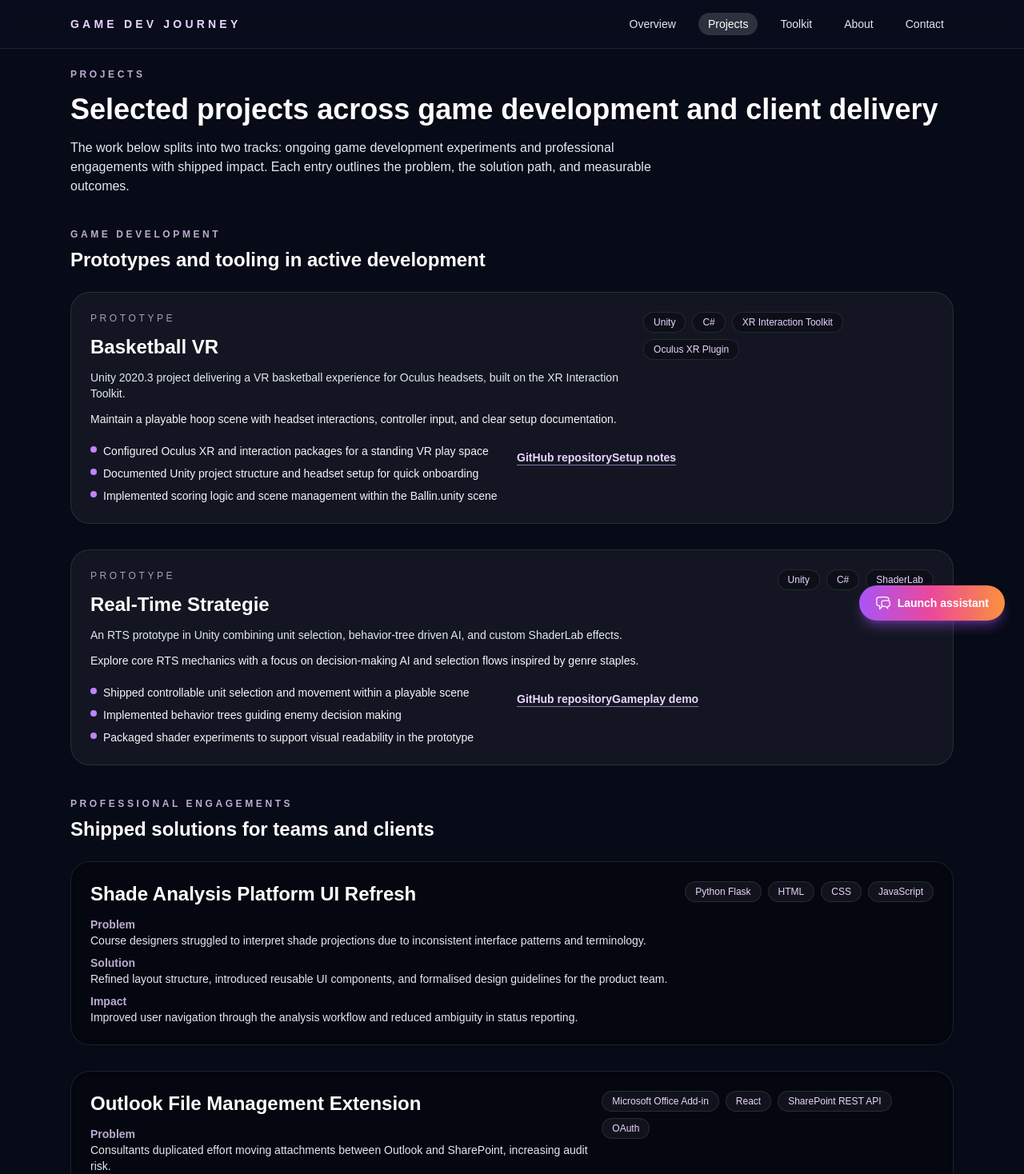
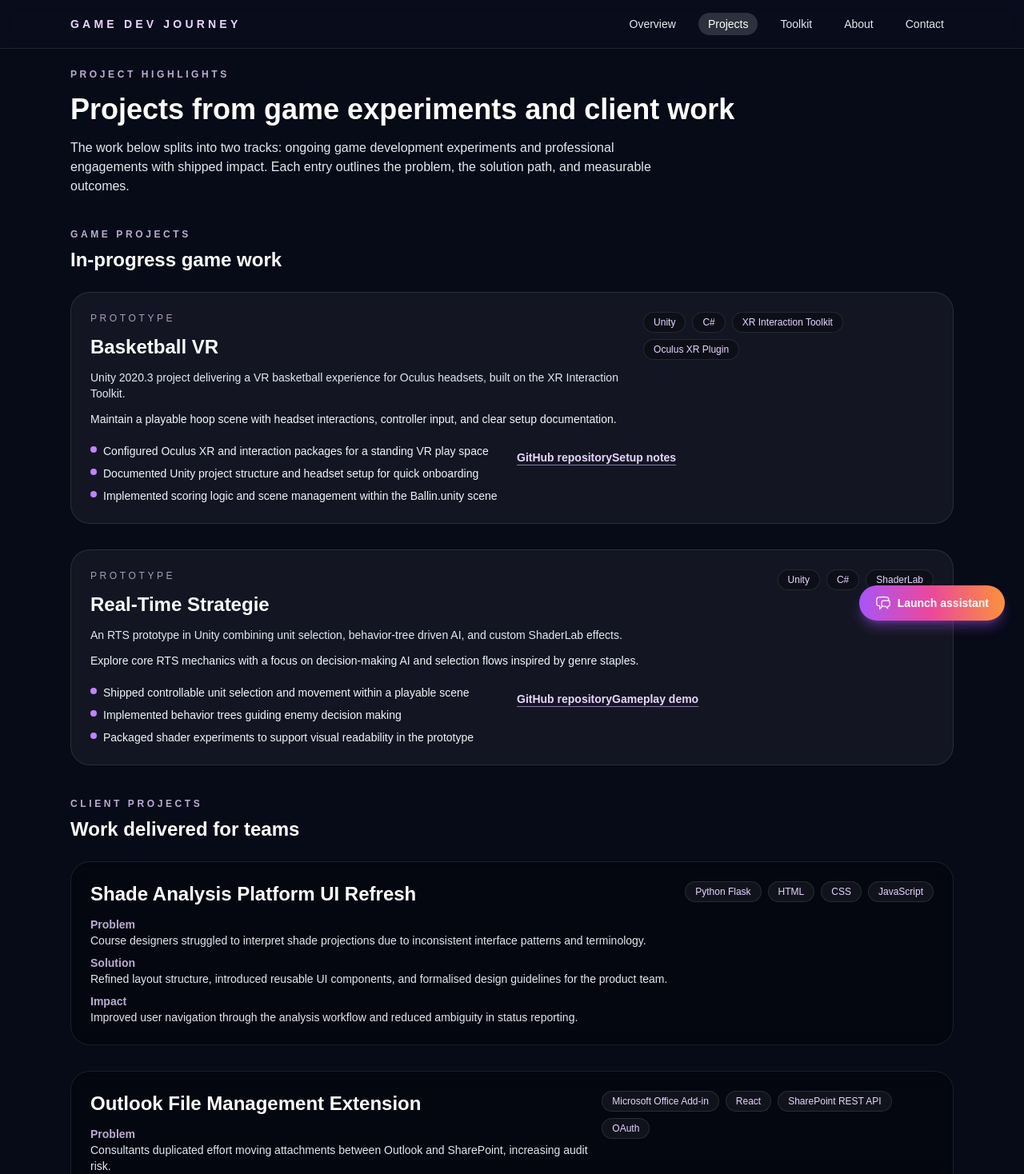
Before and after one commit to MarwanSummakieh/marwan-summakieh, a Next.js app: page /projects in a window 1280 px wide. Shown: the top 1468 px of the page at 80% size. Built offline with nearby package versions, Linux system fonts and the light colour scheme.

Commit message:
feat: Update text labels for clarity and personalization across About, Contact, Projects, and Tools pages

```diff
--- a/app/about/page.tsx
+++ b/app/about/page.tsx
@@ -10,7 +10,7 @@ const AboutPage = () => {
     <div className="space-y-10">
       <header className="space-y-4">
         <p className="text-xs font-semibold uppercase tracking-[0.3em] text-purple-200/80">
-          About
+          About me
         </p>
         <h1 className="text-3xl font-bold sm:text-4xl">Marwan Summakieh</h1>
         <p className="max-w-3xl text-base text-slate-200">
@@ -20,7 +20,7 @@ const AboutPage = () => {
 
       <section className="grid gap-6 md:grid-cols-[2fr,1fr]">
         <div className="space-y-4 rounded-3xl border border-white/10 bg-white/5 p-6 backdrop-blur">
-          <h2 className="text-lg font-semibold text-white">Background</h2>
+          <h2 className="text-lg font-semibold text-white">My background</h2>
           <p className="text-sm text-slate-200">
             Marwan is a software engineer specialising in human-centered AI and front-end architecture. He applies that foundation to interactive narrative prototypes, combat sandboxes, and tooling that improves iteration speed for small teams.
           </p>
@@ -30,18 +30,18 @@ const AboutPage = () => {
         </div>
         <div className="space-y-4 rounded-3xl border border-white/10 bg-black/30 p-6 backdrop-blur">
           <h3 className="text-sm font-semibold uppercase tracking-[0.2em] text-purple-200/80">
-            Location
+            Where I live
           </h3>
           <p className="text-base text-white">{profileContent.location}</p>
           <h3 className="text-sm font-semibold uppercase tracking-[0.2em] text-purple-200/80">
-            Current focus
+            What I&apos;m working on
           </h3>
           <p className="text-sm text-slate-200">Pursuing a master&apos;s in human-centered AI with research aimed at explainable, accessible product experiences.</p>
         </div>
       </section>
 
       <section className="space-y-4">
-        <h2 className="text-lg font-semibold text-white">Guiding principles</h2>
+  <h2 className="text-lg font-semibold text-white">How I work</h2>
         <div className="grid gap-4 md:grid-cols-3">
           {focusAreas.map((area) => (
             <div key={area.title} className="rounded-3xl border border-white/10 bg-black/30 p-5 backdrop-blur">
@@ -53,7 +53,7 @@ const AboutPage = () => {
       </section>
 
       <section className="space-y-4">
-        <h2 className="text-lg font-semibold text-white">Professional experience</h2>
+  <h2 className="text-lg font-semibold text-white">Work history</h2>
         <div className="space-y-5">
           {profileContent.experiences.map((exp) => (
             <div
--- a/app/contact/page.tsx
+++ b/app/contact/page.tsx
@@ -12,9 +12,9 @@ const ContactPage = () => {
     <div className="space-y-10">
       <header className="space-y-4 text-center">
         <p className="text-xs font-semibold uppercase tracking-[0.3em] text-purple-200/80">
-          Contact
+          Contact me
         </p>
-        <h1 className="text-3xl font-bold sm:text-4xl">Start a collaboration</h1>
+        <h1 className="text-3xl font-bold sm:text-4xl">Get in touch</h1>
         <p className="mx-auto max-w-2xl text-base text-slate-200">
           Reach out to discuss game development partnerships, contract work on tooling, or collaborative research into human-centered AI for interactive media.
         </p>
@@ -34,7 +34,7 @@ const ContactPage = () => {
       </section>
 
       <section className="space-y-4 text-center">
-        <h2 className="text-lg font-semibold text-white">Social profiles</h2>
+  <h2 className="text-lg font-semibold text-white">Find me online</h2>
         <div className="flex justify-center gap-4 text-purple-200">
           {socials.map((link) => {
             const icon = link.label === "LinkedIn" ? (
--- a/app/page.tsx
+++ b/app/page.tsx
@@ -46,7 +46,7 @@ export default function Home() {
         </div>
         <div className="space-y-4 rounded-3xl border border-white/10 bg-black/30 p-6 text-sm text-slate-100">
           <div>
-            <p className="text-xs uppercase tracking-[0.3em] text-purple-200/80">Location</p>
+            <p className="text-xs uppercase tracking-[0.3em] text-purple-200/80">Where I live</p>
             <p className="mt-1 text-base text-white">{profileContent.location}</p>
           </div>
           <div>
@@ -54,13 +54,13 @@ export default function Home() {
             <p className="mt-1 text-base text-white">{profileContent.availability}</p>
           </div>
           <div>
-            <p className="text-xs uppercase tracking-[0.3em] text-purple-200/80">Primary focus</p>
+            <p className="text-xs uppercase tracking-[0.3em] text-purple-200/80">What I&apos;m focused on</p>
             <p className="mt-1 text-base text-white">
               Pursuing a master&apos;s in human-centered AI while translating research into practical product experiences.
             </p>
           </div>
           <div>
-            <p className="text-xs uppercase tracking-[0.3em] text-purple-200/80">Core strengths</p>
+            <p className="text-xs uppercase tracking-[0.3em] text-purple-200/80">Key skills</p>
             <ul className="mt-2 space-y-2">
               {topSkills.map((skill) => (
                 <li key={skill} className="flex gap-2">
@@ -76,9 +76,9 @@ export default function Home() {
       <section className="space-y-6">
         <header className="space-y-2">
           <p className="text-xs font-semibold uppercase tracking-[0.3em] text-purple-200/80">
-            Recent impact
+            Recent work
           </p>
-          <h2 className="text-2xl font-semibold">How I have been delivering outcomes</h2>
+          <h2 className="text-2xl font-semibold">Professional experience</h2>
         </header>
         <div className="grid gap-6 md:grid-cols-2">
           {experienceHighlight.map((exp) => (
@@ -107,7 +107,7 @@ export default function Home() {
 
       <section className="rounded-3xl border border-white/15 bg-gradient-to-r from-purple-600/15 via-pink-500/10 to-orange-400/10 p-8 text-center backdrop-blur">
         <h2 className="text-2xl font-semibold text-white">
-          Let&apos;s discuss how this experience fits your team
+          Let&apos;s talk about working together
         </h2>
         <p className="mt-3 text-base text-slate-100">
           I welcome conversations about gameplay systems, UX-focused engineering, and tools that help small teams ship faster.
--- a/app/projects/page.tsx
+++ b/app/projects/page.tsx
@@ -13,9 +13,9 @@ const ProjectsPage = () => {
     <div className="space-y-10">
       <header className="space-y-4">
         <p className="text-xs font-semibold uppercase tracking-[0.3em] text-purple-200/80">
-          Projects
+          Project highlights
         </p>
-        <h1 className="text-3xl font-bold sm:text-4xl">Selected projects across game development and client delivery</h1>
+        <h1 className="text-3xl font-bold sm:text-4xl">Projects from game experiments and client work</h1>
         <p className="max-w-3xl text-base text-slate-200">
           The work below splits into two tracks: ongoing game development experiments and professional engagements with shipped impact. Each entry outlines the problem, the solution path, and measurable outcomes.
         </p>
@@ -24,9 +24,9 @@ const ProjectsPage = () => {
       <section className="space-y-6">
         <header className="space-y-2">
           <p className="text-xs font-semibold uppercase tracking-[0.3em] text-purple-200/80">
-            Game development
+            Game projects
           </p>
-          <h2 className="text-2xl font-semibold">Prototypes and tooling in active development</h2>
+          <h2 className="text-2xl font-semibold">In-progress game work</h2>
         </header>
         <div className="space-y-8">
           {gameProjects.map((project) => (
@@ -90,9 +90,9 @@ const ProjectsPage = () => {
       <section className="space-y-6">
         <header className="space-y-2">
           <p className="text-xs font-semibold uppercase tracking-[0.3em] text-purple-200/80">
-            Professional engagements
+            Client projects
           </p>
-          <h2 className="text-2xl font-semibold">Shipped solutions for teams and clients</h2>
+          <h2 className="text-2xl font-semibold">Work delivered for teams</h2>
         </header>
         <div className="space-y-8">
           {professionalProjects.map((project) => (
--- a/app/tools/page.tsx
+++ b/app/tools/page.tsx
@@ -9,9 +9,9 @@ const ToolsPage = () => {
     <div className="space-y-10">
       <header className="space-y-4">
         <p className="text-xs font-semibold uppercase tracking-[0.3em] text-purple-200/80">
-          Toolkit
+          Tools
         </p>
-        <h1 className="text-3xl font-bold sm:text-4xl">Core engines, languages, and collaboration tools</h1>
+        <h1 className="text-3xl font-bold sm:text-4xl">Tools I use every day</h1>
         <p className="max-w-3xl text-base text-slate-200">
           A snapshot of the technical stack supporting current prototypes, testing workflows, and collaboration habits.
         </p>
```
